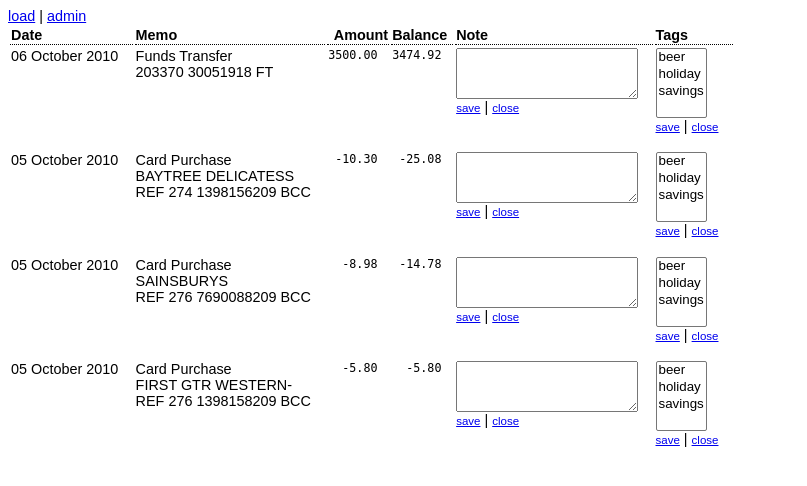
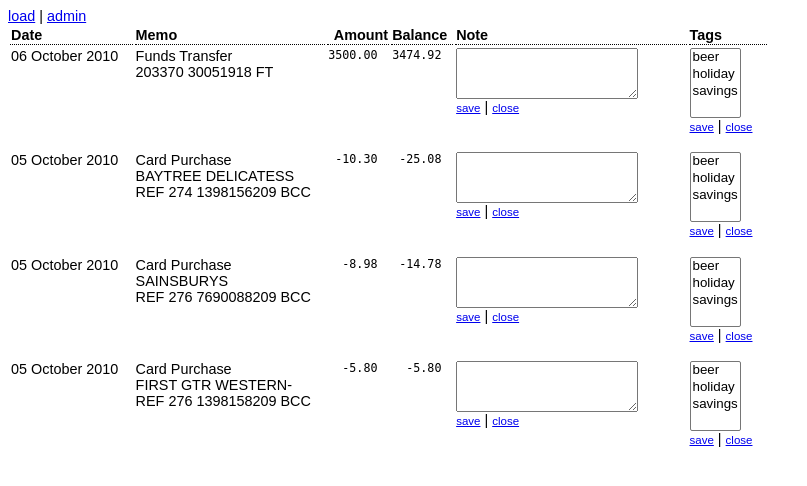
Before and after one commit to mallison/money, a Django app: template money/templates/money/home.html in a window 1280 px wide. Shown: the top 486 px of the page, without its empty margins (0-807 px from the left). Run offline with Django 3.2, Linux system fonts and the light colour scheme; the template is opened without the code that fills it: values that come from a table or form of the project are taken from there, others are empty; data comes from the database, SQL or seed files in the repository; some libraries are stand-ins or nearby versions.

Commit message:
more presentation

```diff
--- a/money/templates/money/home.html
+++ b/money/templates/money/home.html
@@ -20,6 +20,9 @@ td.amount { font-family: monospace }
 .hidden { display: none }
 p { margin: 0; padding: 0}
 .close, .save { font-size: 80% }
+.editable .display { border: 1px solid white }
+.editable .display:hover { border: 1px solid black; cursor:pointer }
+.note { width: 15em }
 </style>
 
 <table>
@@ -37,7 +40,7 @@ p { margin: 0; padding: 0}
              <td>{{ transaction.memo|linebreaks }}</td>
              <td class="amount">{{ transaction.display_amount }}</td>
              <td class="amount">{{ transaction.display_balance }}</td>
-             <td class="editable">{% include "money/note_snippet.html" %}</td>
+             <td class="note editable">{% include "money/note_snippet.html" %}</td>
              <td class="editable">{% include "money/tags_snippet.html" %}</td>
          </tr>
      {% endfor %}
```
